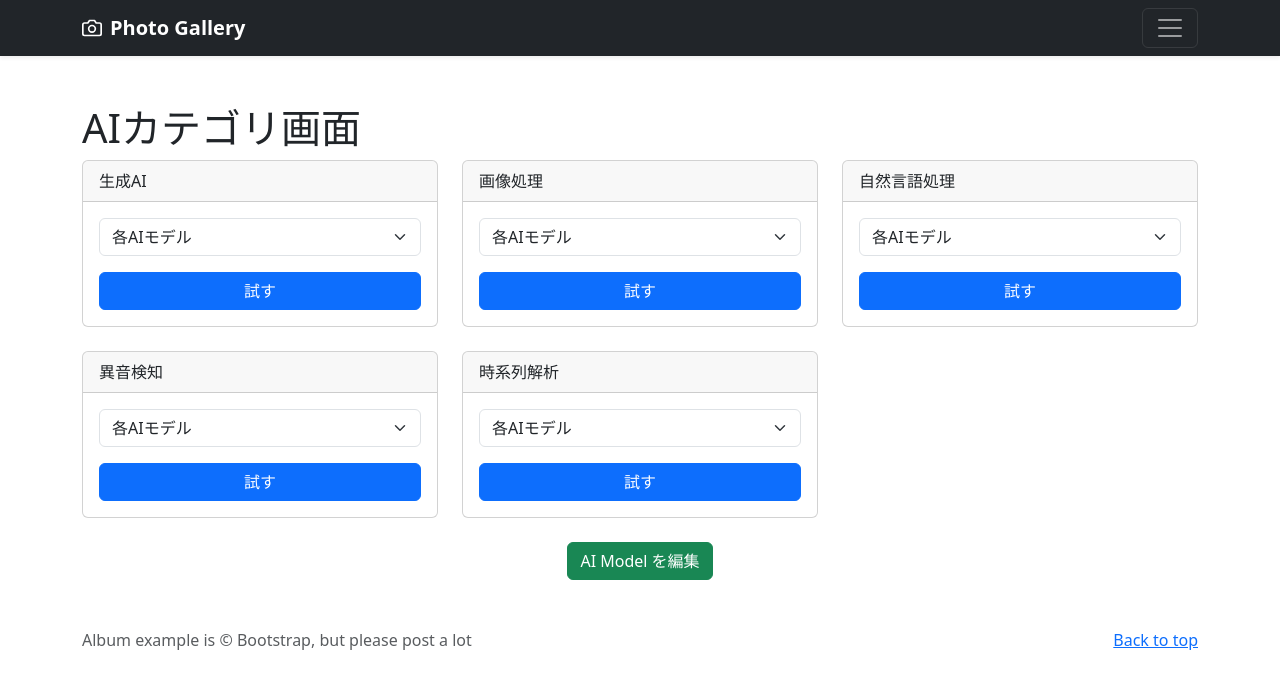
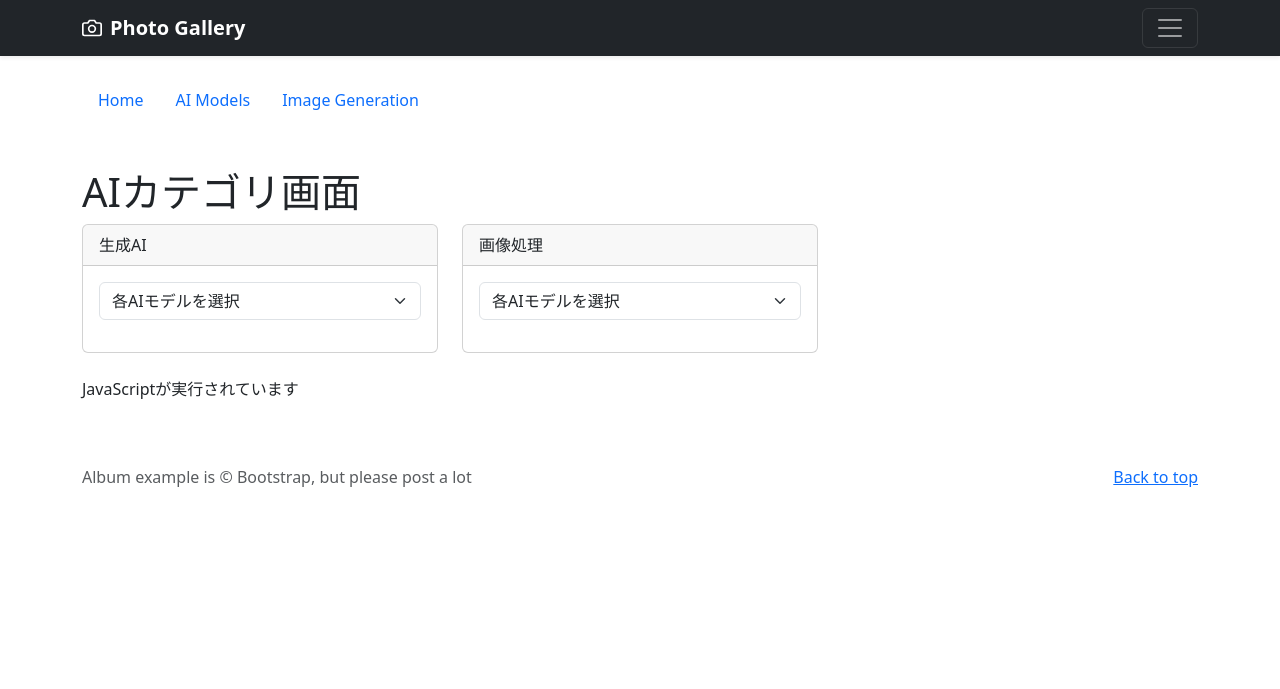
Before and after one commit to tsuru-ken/AIventure, a Django app: page /ai_models/ in a window 1280 px wide. Shown: the top 689 px of the page. Run offline with Django 4.2, Linux system fonts and the light colour scheme; data that the repository does not hold is empty.

Commit message:
base.htmlへのhome.AiModels iamge Generation の適用

```diff
--- a/ai_models/templates/ai_model_index.html
+++ b/ai_models/templates/ai_model_index.html
@@ -10,77 +10,81 @@
             <div class="card mb-4">
                 <div class="card-header">生成AI</div>
                 <div class="card-body">
-                    <select class="form-select mb-3">
-                        <option selected>各AIモデル</option>
+                    <select class="form-select mb-3 ai-model-select">
+                        <option selected disabled value="">各AIモデルを選択</option>
                         {% for ai_model in ai_models %}
                         <option value="{{ ai_model.id }}">{{ ai_model.title }}</option>
                         {% endfor %}
                     </select>
-                    <a href="#" class="btn btn-primary w-100">試す</a>
+                    <button class="btn btn-primary w-100 dropdown-toggle" type="button" id="dropdownMenuButton" data-bs-toggle="dropdown" aria-expanded="false" style="display:none;">
+                        生成AIの種類を選択
+                    </button>
+                    <ul class="dropdown-menu" aria-labelledby="dropdownMenuButton">
+                        <li><a class="dropdown-item" href="#" data-ai-type="image">画像生成AI</a></li>
+                        <li><a class="dropdown-item" href="#" data-ai-type="text">文字生成AI</a></li>
+                        <li><a class="dropdown-item" href="#" data-ai-type="audio">音声生成AI</a></li>
+                    </ul>
                 </div>
             </div>
         </div>
+        <!-- 他のカテゴリも同様に追加 -->
         <div class="col-md-4">
             <div class="card mb-4">
                 <div class="card-header">画像処理</div>
                 <div class="card-body">
-                    <select class="form-select mb-3">
-                        <option selected>各AIモデル</option>
+                    <select class="form-select mb-3 ai-model-select">
+                        <option selected disabled value="">各AIモデルを選択</option>
                         {% for ai_model in ai_models %}
                         <option value="{{ ai_model.id }}">{{ ai_model.title }}</option>
                         {% endfor %}
                     </select>
-                    <a href="#" class="btn btn-primary w-100">試す</a>
+                    <button class="btn btn-primary w-100 generate-image-button" style="display:none;">画像生成</button>
                 </div>
             </div>
         </div>
-        <div class="col-md-4">
-            <div class="card mb-4">
-                <div class="card-header">自然言語処理</div>
-                <div class="card-body">
-                    <select class="form-select mb-3">
-                        <option selected>各AIモデル</option>
-                        {% for ai_model in ai_models %}
-                        <option value="{{ ai_model.id }}">{{ ai_model.title }}</option>
-                        {% endfor %}
-                    </select>
-                    <a href="#" class="btn btn-primary w-100">試す</a>
-                </div>
-            </div>
-        </div>
-        <div class="col-md-4">
-            <div class="card mb-4">
-                <div class="card-header">異音検知</div>
-                <div class="card-body">
-                    <select class="form-select mb-3">
-                        <option selected>各AIモデル</option>
-                        {% for ai_model in ai_models %}
-                        <option value="{{ ai_model.id }}">{{ ai_model.title }}</option>
-                        {% endfor %}
-                    </select>
-                    <a href="#" class="btn btn-primary w-100">試す</a>
-                </div>
-            </div>
-        </div>
-        <div class="col-md-4">
-            <div class="card mb-4">
-                <div class="card-header">時系列解析</div>
-                <div class="card-body">
-                    <select class="form-select mb-3">
-                        <option selected>各AIモデル</option>
-                        {% for ai_model in ai_models %}
-                        <option value="{{ ai_model.id }}">{{ ai_model.title }}</option>
-                        {% endfor %}
-                    </select>
-                    <a href="#" class="btn btn-primary w-100">試す</a>
-                </div>
-            </div>
-            <div class="row mt-4">
-                <div class="col-md-12 text-center">
-                    <a href="{% url 'ai_models:ai_model_list' %}" class="btn btn-success">AI Model を編集</a>
-                </div>
-            </div>
-        </div>
+        <!-- 他のカテゴリも同様に追加 -->
     </div>
+    <p id="debugMessage">JavaScriptが実行されています</p>
 </div>
+
+<script>
+    document.addEventListener("DOMContentLoaded", function() {
+        console.log("JavaScriptが実行されています");
+
+        var aiModelSelects = document.querySelectorAll('.ai-model-select');
+        var dropdownButtons = document.querySelectorAll('.dropdown-toggle');
+        var dropdownMenus = document.querySelectorAll('.dropdown-menu');
+
+        console.log("aiModelSelects:", aiModelSelects);
+        console.log("dropdownButtons:", dropdownButtons);
+        console.log("dropdownMenus:", dropdownMenus);
+
+        aiModelSelects.forEach(function(select, index) {
+            console.log("Select element:", select);
+
+            select.addEventListener('change', function() {
+                console.log("Select changed:", select.value);
+                alert("Select changed: " + select.value);
+                dropdownButtons[index].style.display = 'block';
+            });
+        });
+
+        dropdownMenus.forEach(function(menu, index) {
+            menu.querySelectorAll('.dropdown-item').forEach(function(item) {
+                item.addEventListener('click', function(event) {
+                    var aiType = this.getAttribute('data-ai-type');
+                    var selectedModelId = aiModelSelects[index].value;
+                    console.log("Dropdown item clicked, aiType:", aiType, "selectedModelId:", selectedModelId);
+                    alert("Dropdown item clicked, aiType: " + aiType + " selectedModelId: " + selectedModelId);
+                    if (aiType === 'image') {
+                        var url = "{% url 'image_generation:generate_image' %}?model=" + selectedModelId;
+                        window.location.href = url;
+                    } else {
+                        alert("この機能はまだ実装されていません");
+                    }
+                });
+            });
+        });
+    });
+</script>
 {% endblock %}
--- a/users/templates/base.html
+++ b/users/templates/base.html
@@ -121,6 +121,27 @@
 </header>
 
 <main>
+    <div class="container mt-4">
+        <nav>
+            <ul class="nav nav-pills">
+                <li class="nav-item">
+                    <a class="nav-link" href="{% url 'users:index' %}">Home</a>
+                </li>
+                <li class="nav-item">
+                    <a class="nav-link" href="{% url 'ai_models:ai_model_index' %}">AI Models</a>
+                </li>
+                <li class="nav-item">
+                    <a class="nav-link" href="{% url 'image_generation:generate_image' %}">Image Generation</a>
+                </li>
+                <li class="nav-item">
+                    {% comment %} <a class="nav-link" href="{% url 'partners:index' %}">Partners</a> {% endcomment %}
+                </li>
+                <li class="nav-item">
+                    {% comment %} <a class="nav-link" href="{% url 'accounts:login' %}">Login</a> {% endcomment %}
+                </li>
+            </ul>
+        </nav>
+    </div>
     {% block contents %} {% endblock %}
 </main>
 
--- a/users/templates/index.html
+++ b/users/templates/index.html
@@ -3,8 +3,7 @@
 {% block title %}TOP Page{% endblock %}
 
 {% block contents %}
-    <h1>Welcome to the TOP Page</h1>
-    <p>This is the home page of your application.</p>
+    <h1>TOP Pageへようこそ</h1>
     <nav>
         <ul>
             <li><a href="{% url 'users:signup' %}">Sign Up</a></li>
```
Also changed, not shown: ai_models/templates/ai_model_list.html (+3 -10 lines), image_generation/templates/index/index.html (+13 -14 lines), image_generation/views.py (+13 -14 lines), db.sqlite3.
